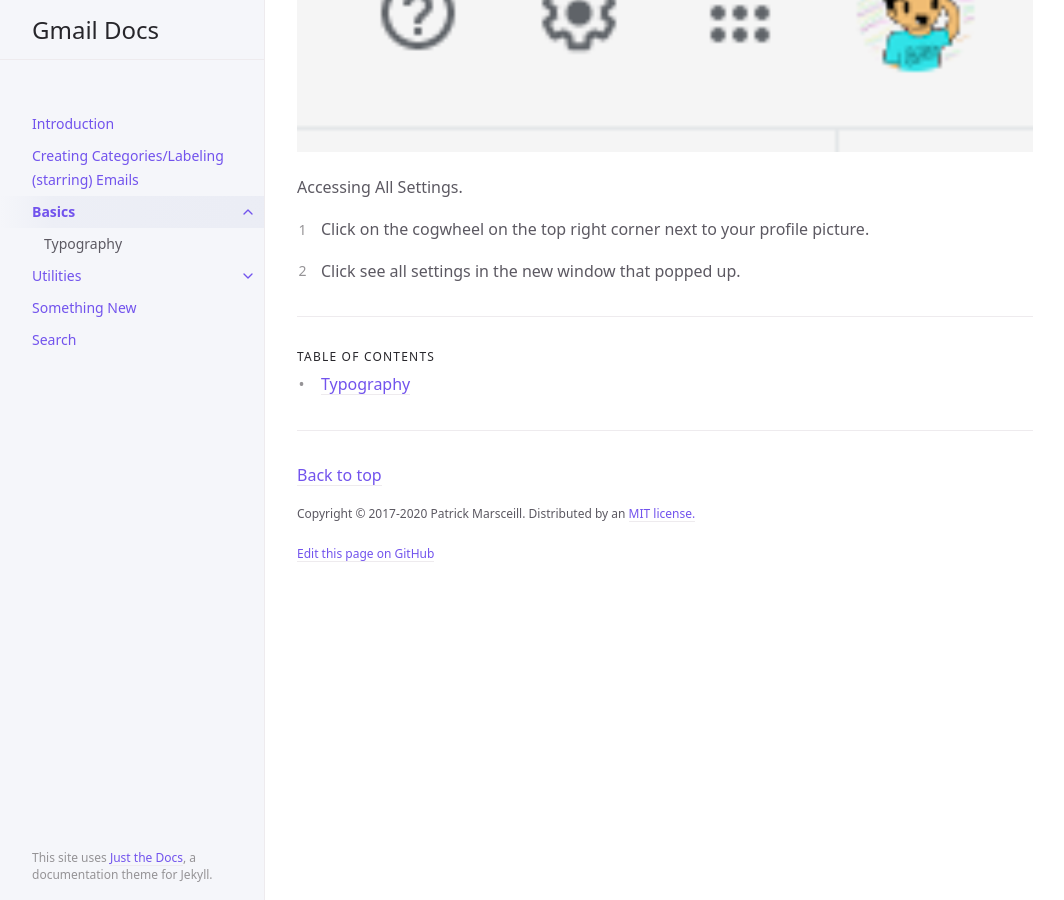
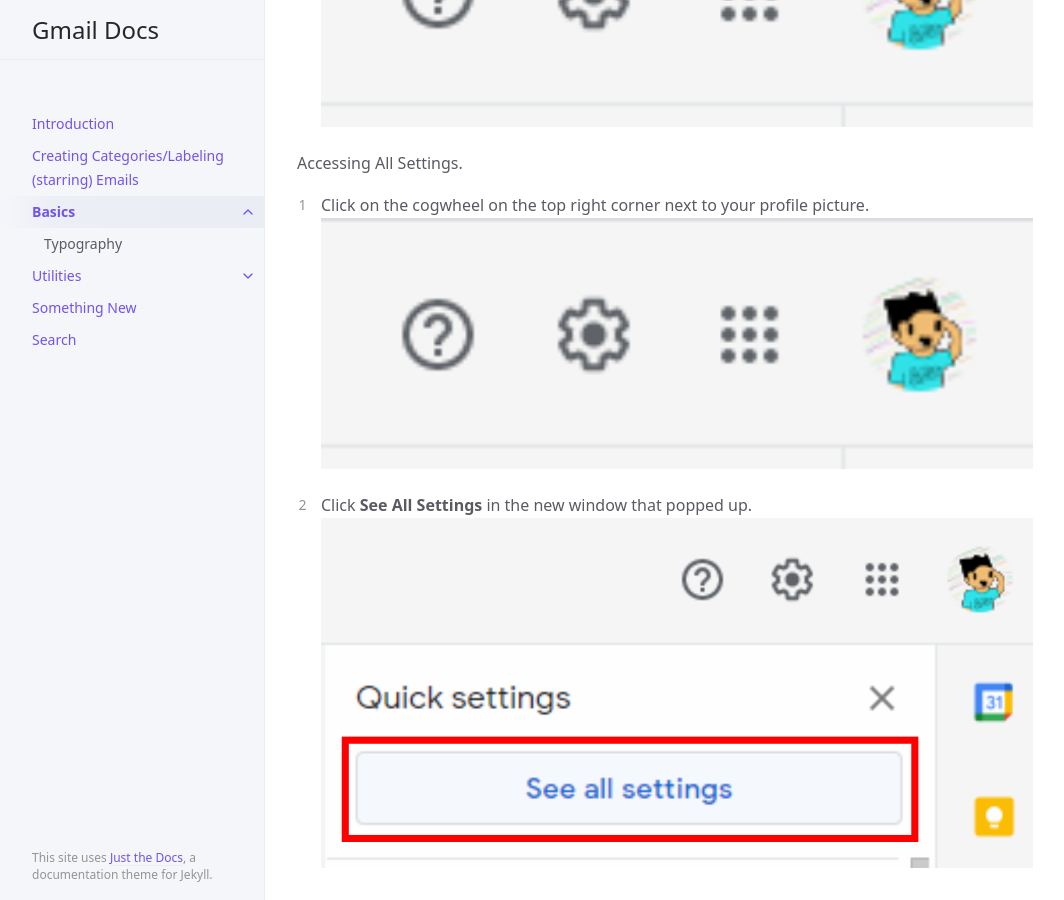
Before and after one commit to Joonior-Programmer/Gmail_Docs, a Jekyll site: the page built from docs/ui-components/ui-components.md, in a window 1280 px wide and 900 px high, scrolled down 345 px. Shown: the whole window, without its empty margins (107-1171 px from the left). Built offline with Jekyll 4.4.1, drawn with Linux system fonts in a browser that asks for light colours.

Commit message:
Basics page complete

```diff
--- a/docs/ui-components/ui-components.md
+++ b/docs/ui-components/ui-components.md
@@ -11,13 +11,14 @@
 Accessing Quick Settings.
 
 1. Click on the cogwheel on the top right corner next to your profile picture.
-
  <img src = "https://github.com/Joonior-Programmer/Gmail_Docs/blob/master/assets/images/quickSetting2.png?raw=true">
 
 Accessing All Settings.
 
 1. Click on the cogwheel on the top right corner next to your profile picture.
+ <img src = "https://github.com/Joonior-Programmer/Gmail_Docs/blob/master/assets/images/quickSetting2.png?raw=true">
 
-2. Click see all settings in the new window that popped up.
+2. Click **See All Settings** in the new window that popped up.
+ <img src = "https://github.com/Joonior-Programmer/Gmail_Docs/blob/master/assets/images/allSettings.png?raw=true">
 
 {: .fs-6 .fw-300 }
```
Also changed, not shown: assets/images/allSettings.png (added).
